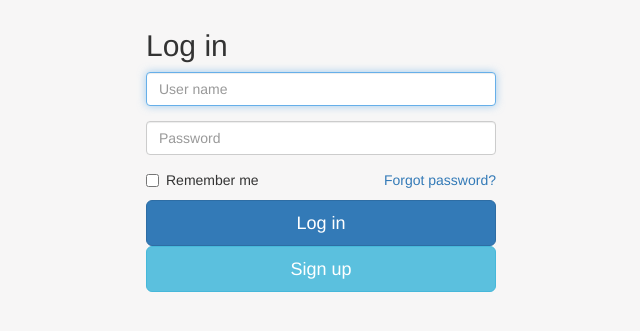
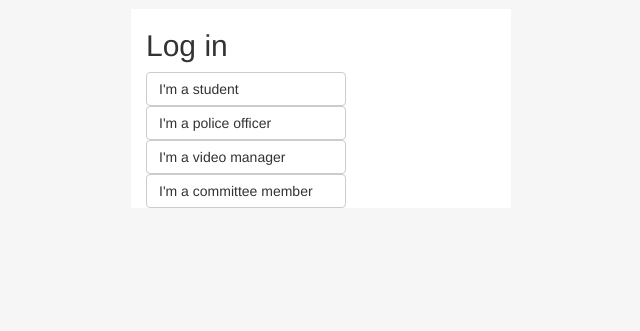
Before and after one commit to Yuankun-Li/PBWC-VideoManagement, a Django app: page /login in a window 1280 px wide. Shown: the part 51-382 px from the top of the page, without its empty margins (319-959 px from the left). Run offline with Django 3.2, Linux system fonts and the light colour scheme; parts of the project's set-up code (start-up, migrations or seed data) failed here and were passed over; some libraries are stand-ins or nearby versions.

Commit message:
allow log in

```diff
--- a/videomanagement/static/videomanagement/css/base.css
+++ b/videomanagement/static/videomanagement/css/base.css
@@ -15,6 +15,10 @@ body {
 	float: left;
 	margin-top: -15px;
 	margin-right: 10px;
+}
+
+.login-form-back {
+	background-color: #ffffff;
 }
 
 .block {
@@ -44,3 +48,8 @@ body {
 	border:5px solid white;
 	/*box-shadow: 0.2;*/
 }
+
+.btn-default {
+	width: 200px;
+	text-align: left;
+}
--- a/videomanagement/templates/videomanagement/login.html
+++ b/videomanagement/templates/videomanagement/login.html
@@ -16,37 +16,25 @@
 {% block container %}
 <div class="container">
   <div class="login-form-back col-md-4 col-md-offset-4 col-sm-6 col-sm-offset-3">
-
-    <form role="form" action="{% url 'login' %}" method="POST" class="form-signin">
-      <h2 class="form-signin-heading">Log in</h2>
-      <div class="form-group">
-        <label for="username" class="sr-only">Username</label>
-        <input type="text" id="username" name="username" class="form-control" placeholder="User name" required autofocus>
-      </div>
-      <div class="form-group">
-        <label for="password" class="sr-only">Password</label>
-        <input type="password" id="password" name="password" class="form-control" placeholder="Password" required>
-      </div>
-
-      <div class="checkbox">
-        <label for="remember-me">
-        <input type="checkbox" value="remember-me">Remember me
-        </label>
-        <a href="" class="reset-password pull-right">Forgot password?</a>
-      </div>
-
-      {% if form.errors %}
-      <p class="error">Incorrect user name and password.</p>
-      {% endif %}
-
-      <button class="login-btn btn btn-lg btn-primary btn-block" type="submit">Log in</button>
-      {% csrf_token %}
-    </form>
-
-    <form role="form" action="" class="form-signin">
-      <button class="login-btn btn btn-lg btn-info btn-block">Sign up</button>
-      {% csrf_token %}
-    </form>
+    <h2>Log in</h2>
+    <div class="btn-group-vertical" role="group">
+      <form role="form" action="{% url 'social:begin' 'google-oauth2' %}" class="form-signin">
+        <button class="btn btn-default">I'm a student</button>
+        {% csrf_token %}
+      </form>
+      <form role="form" action="" class="form-signin">
+        <button class="btn btn-default">I'm a police officer</button>
+        {% csrf_token %}
+      </form>
+      <form role="form" action="" class="form-signin">
+        <button class="btn btn-default">I'm a video manager</button>
+        {% csrf_token %}
+      </form>
+      <form role="form" action="" class="form-signin">
+        <button class="btn btn-default">I'm a committee member</button>
+        {% csrf_token %}
+      </form>
+    </div>
 
   </div>
 </div>
--- a/videomanagement/views/account_management_views.py
+++ b/videomanagement/views/account_management_views.py
@@ -1,4 +1,5 @@
 from django.shortcuts import render
+import urllib
 
 def login(request):
     context = {'user': request.user}
--- a/videomanagement/views/video_management_views.py
+++ b/videomanagement/views/video_management_views.py
@@ -12,6 +12,7 @@ from videomanagement.models import Video
 from datetime import datetime
 
 # Create your views here.
+@login_required
 def upload(request):
     context = {}
 
```
Also changed, not shown: webapps/settings.py (+3 -9 lines).
